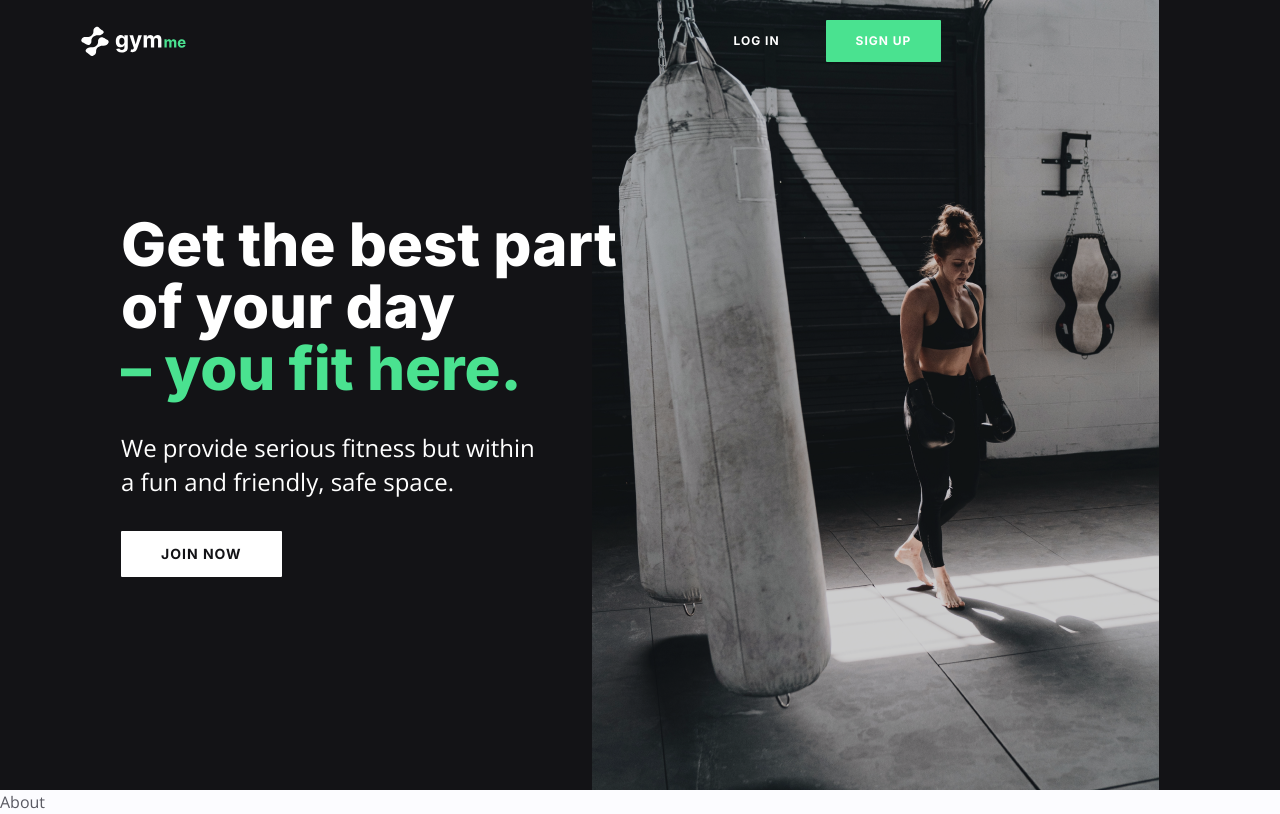
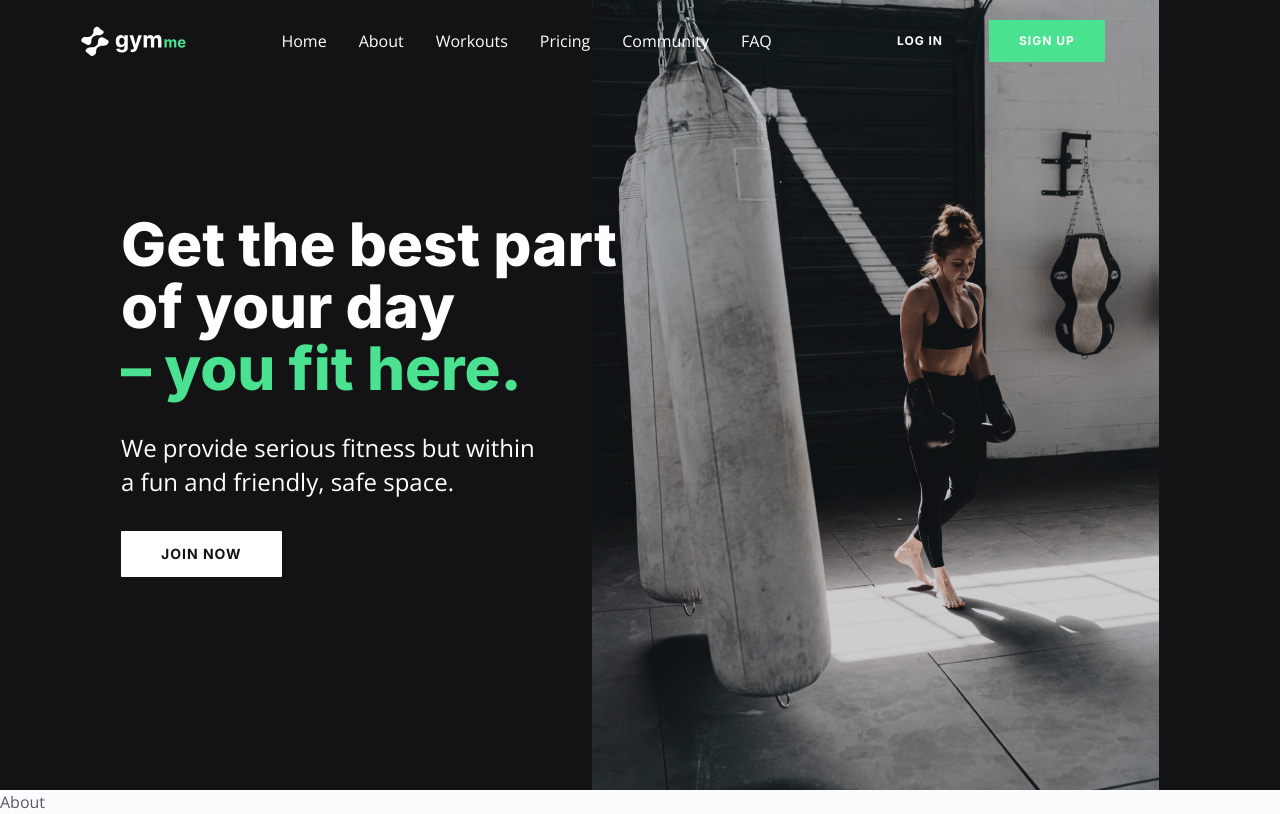
Before and after one commit to zablon-oigo/deploy-reactapp-using-terraform, a React (Vite) app: page / in a window 1280 px wide. Built offline with nearby package versions, Linux system fonts and the light colour scheme.

Commit message:
Added Nav Links

```diff
--- a/src/components/Nav.jsx
+++ b/src/components/Nav.jsx
@@ -3,6 +3,19 @@ import { nav } from '../data'
 
 export default function Nav() {
   return (
-    <nav className=""></nav>
+    <nav className="hidden lg:flex">
+      <ul className="flex text-white gap-x-8">
+        {nav.map((item,idx)=>{
+          return(
+            <li className="" key={idx}>
+              <a href={item.href} className="transition hover:text-primary-200 ">
+                {item.name}
+              </a>
+            </li>
+          )
+        })}
+      </ul>
+
+    </nav>
   )
 }
```
